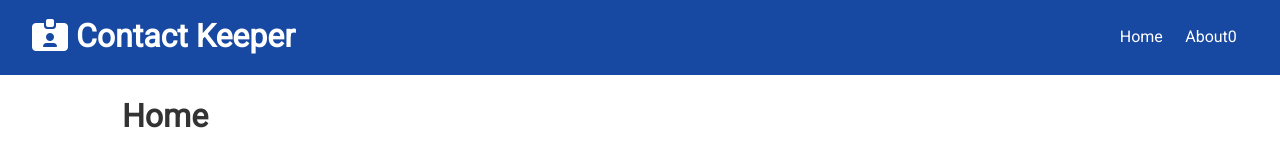
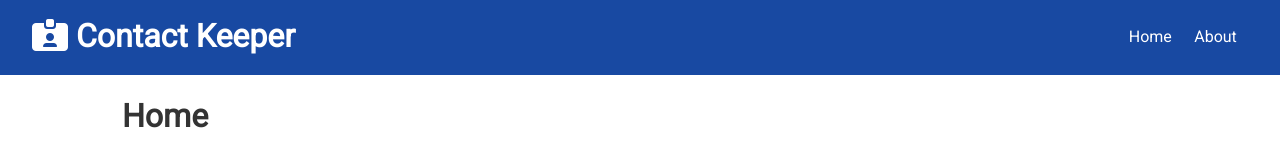
Before and after one commit to Jay-Topher/contact-keeper, a React (Create React App) app in the folder client/: page / in a window 1280 px wide. Shown: the top 160 px of the page. Built offline with nearby package versions, Linux system fonts and the light colour scheme.

Commit message:
corrected a link

```diff
--- a/client/src/components/layout/Navbar.js
+++ b/client/src/components/layout/Navbar.js
@@ -13,7 +13,7 @@ const Navbar = ({ title, icon }) => {
           <Link to='/'>Home</Link>
         </li>
         <li>
-          <Link to='/about'>About0</Link>
+          <Link to='/about'>About</Link>
         </li>
       </ul>
     </div>
```
